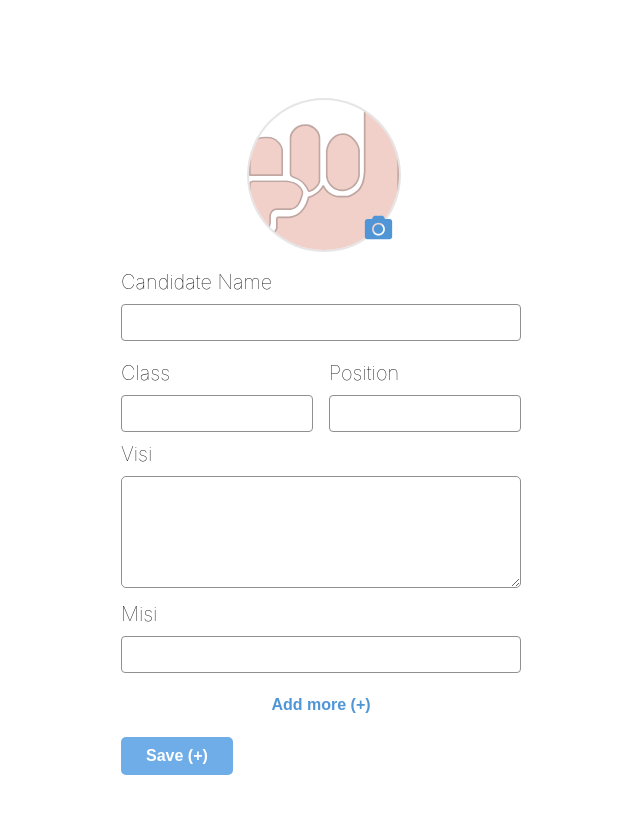
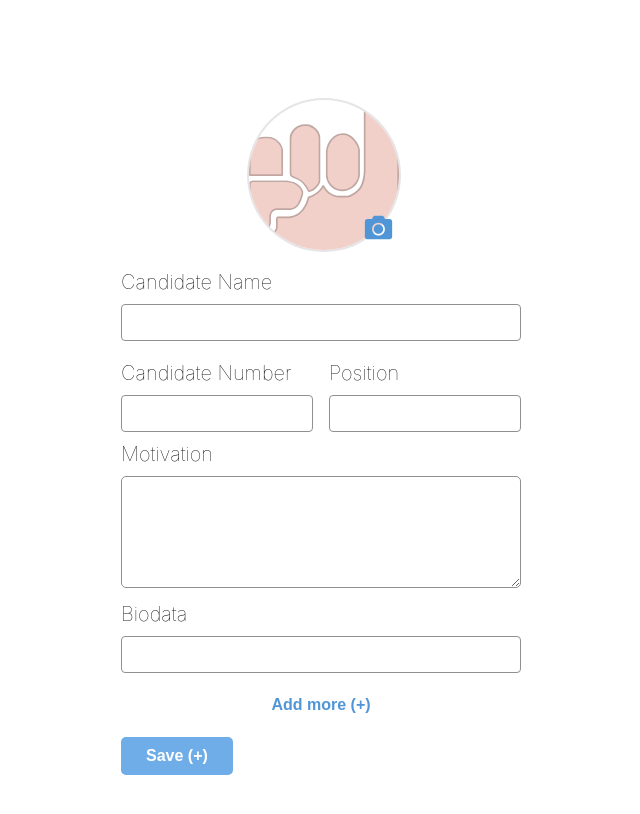
Before and after one commit to Pemiloo/server, a Next.js app: page /page/1/1/room-candidate in a window 1280 px wide. Shown: the whole page, without its empty margins (319-959 px from the left). Built offline with nearby package versions, Linux system fonts and the light colour scheme; no server answers.

Commit message:
update add candidate section

```diff
--- a/package.json
+++ b/package.json
@@ -3,7 +3,7 @@
   "version": "0.1.0",
   "private": true,
   "scripts": {
-    "dev": "next dev",
+    "dev": "next dev -p 4000",
     "build": "next build",
     "start": "next start -p 3030"
   },
--- a/pages/page/[email]/[room]/room-candidate.jsx
+++ b/pages/page/[email]/[room]/room-candidate.jsx
@@ -59,7 +59,7 @@ const roomCandidate = ({room, email}) => {
   }
 
   const atSave = async () => {
-    if(newName != "" && linkPhoto != "" && newMisi.length != 0 && (newPosition === "Ketua" || newPosition === "Wakil Ketua") && newClass != ""){
+    if(newName != "" && linkPhoto != "" && newMisi.length != 0 && newPosition != "" && newClass != ""){
       const res = await addCandidate(room, newName, linkPhoto, newVisi, newMisi, newPosition, newClass);
      if(res === true){
       alert("Berhasil");
@@ -106,7 +106,7 @@ const roomCandidate = ({room, email}) => {
 
             <div className={st.flexForm1}>
               <div className={st.box}>
-                <label>Class</label><br />
+                <label>Candidate Number</label><br />
                 <input onChange={(e)=>{setClass(e.target.value)}} value={newClass} type="text" name="class" id="class" className={st.input} />
               </div>
               <div className={st.box}>
@@ -116,12 +116,12 @@ const roomCandidate = ({room, email}) => {
             </div>
 
             <div className={st.vision}>
-              <label>Visi</label>
+              <label>Motivation</label>
               <textarea onChange={(e)=>{setNewVisi(e.target.value)}} value={newVisi} name="vision" rows="5" className={st.textarea} ></textarea>
             </div>
 
             <div className={st.mision}>
-              <label>Misi</label>
+              <label>Biodata</label>
               {
                 newMisi.map((e, i)=>{
                   return (
```
